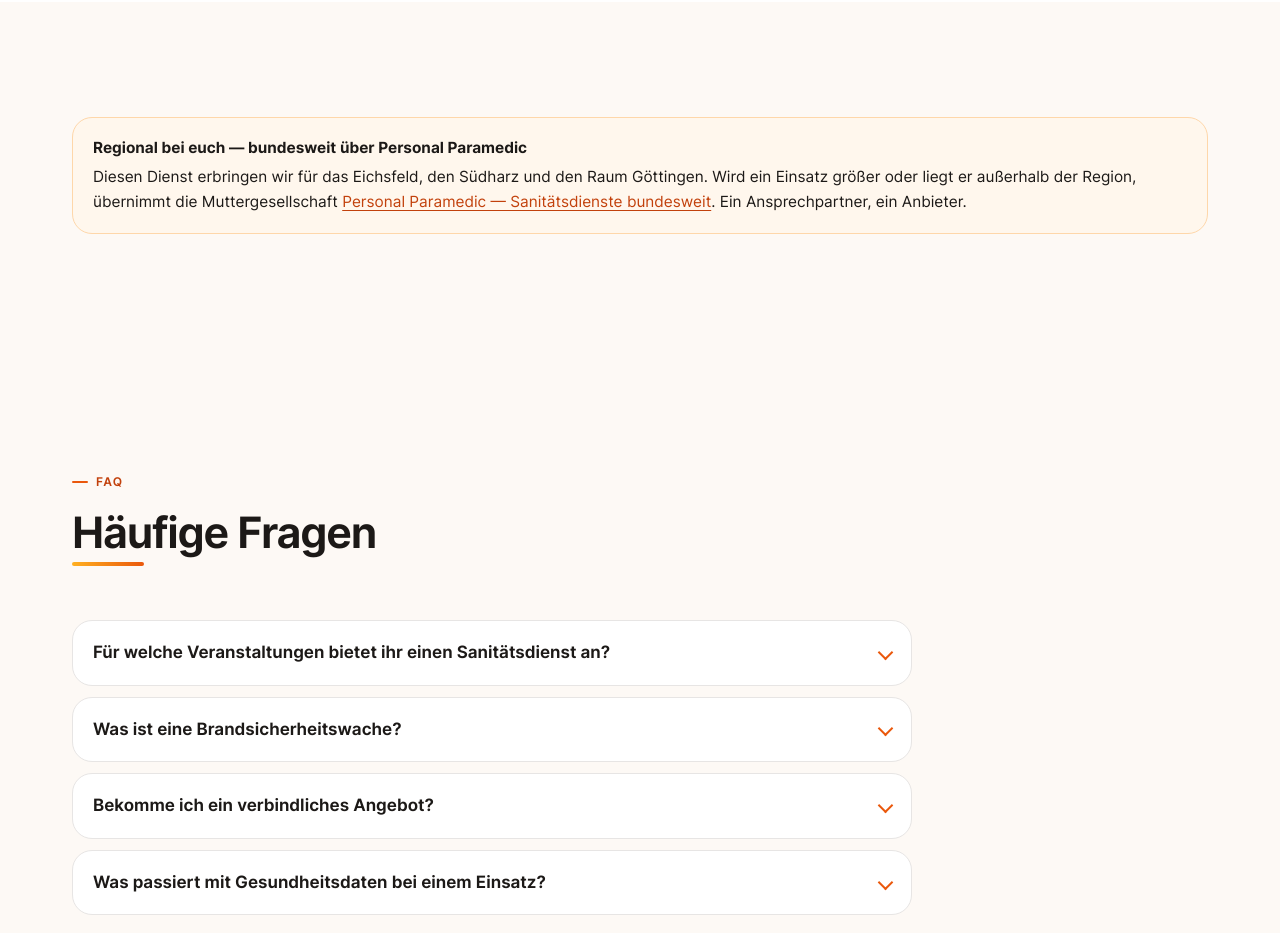
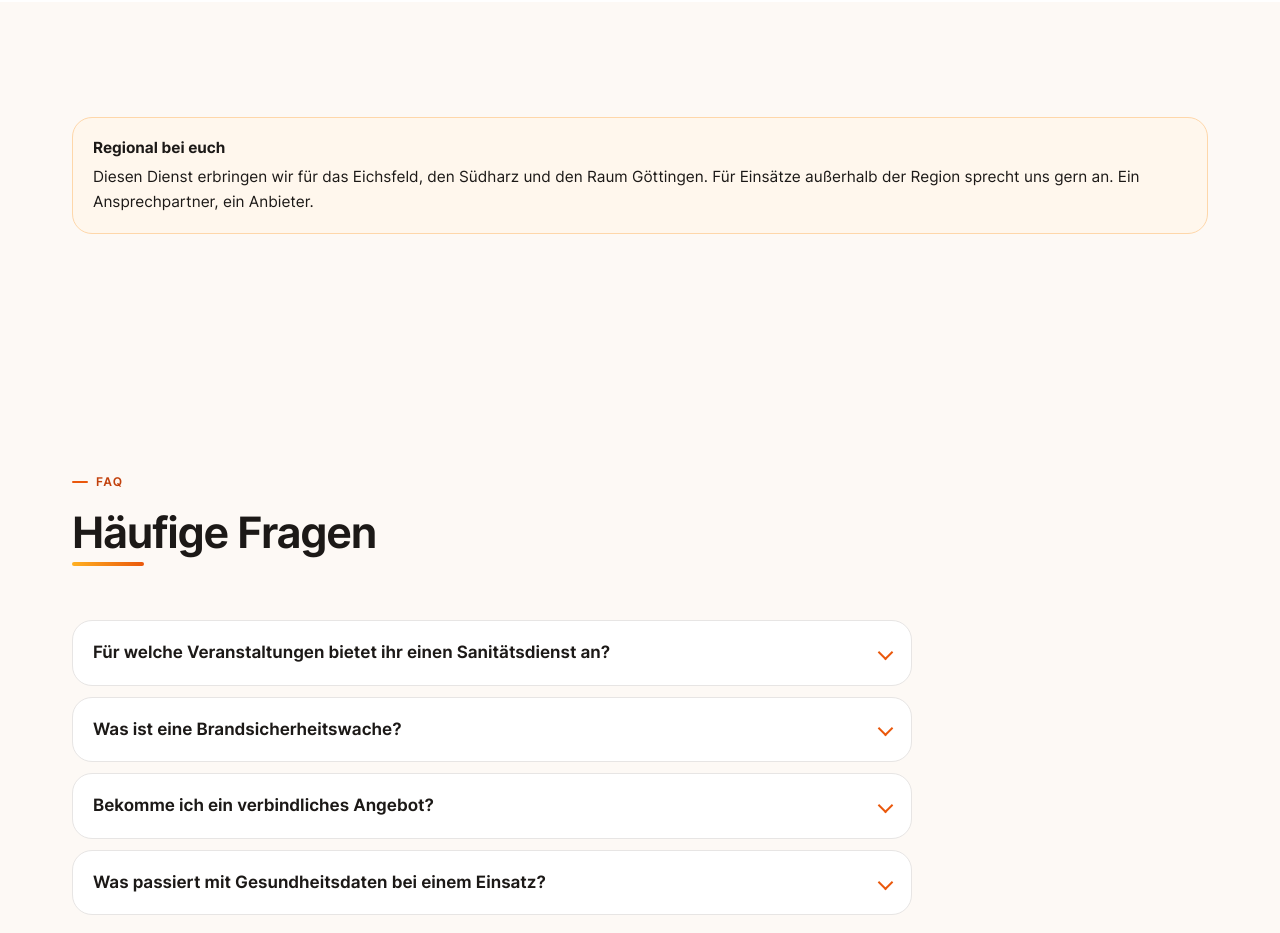
Before and after one commit to RubenWippermann/EH-Duderstadt, a plain HTML site: page sanitaetsdienst/index.html in a window 1280 px wide. Shown: the part 1240-2173 px from the top of the page. Drawn offline with Linux system fonts and the light colour scheme.

Commit message:
Dud: bundesweit/deutschlandweit neutralisiert (Jurist Nr. 116), ueber-uns + sanitaetsdienst
Co-Authored-By: Claude Sonnet 5.5 <noreply@anthropic.com>

```diff
--- a/sanitaetsdienst/index.html
+++ b/sanitaetsdienst/index.html
@@ -77,11 +77,9 @@ Ort und Größe, wir kommen mit qualifiziertem Personal und Ausstattung.</p>
 </div></section>
 
 <section class="section soft"><div class="wrap">
-<div class="note accent"><b>Regional bei euch — bundesweit über Personal Paramedic</b><p>Diesen Dienst
-erbringen wir für das Eichsfeld, den Südharz und den Raum Göttingen. Wird ein Einsatz größer oder liegt
-er außerhalb der Region, übernimmt die Muttergesellschaft
-<a href="https://www.personal-paramedic.de/sanitaetsdienste">Personal Paramedic — Sanitätsdienste bundesweit</a>.
-Ein Ansprechpartner, ein Anbieter.</p></div>
+<div class="note accent"><b>Regional bei euch</b><p>Diesen Dienst
+erbringen wir für das Eichsfeld, den Südharz und den Raum Göttingen. Für Einsätze außerhalb der Region
+sprecht uns gern an. Ein Ansprechpartner, ein Anbieter.</p></div>
 </div></section>
 
 <section class="section soft"><div class="wrap">
```
Also changed, not shown: ueber-uns/index.html (+2 -3 lines).
